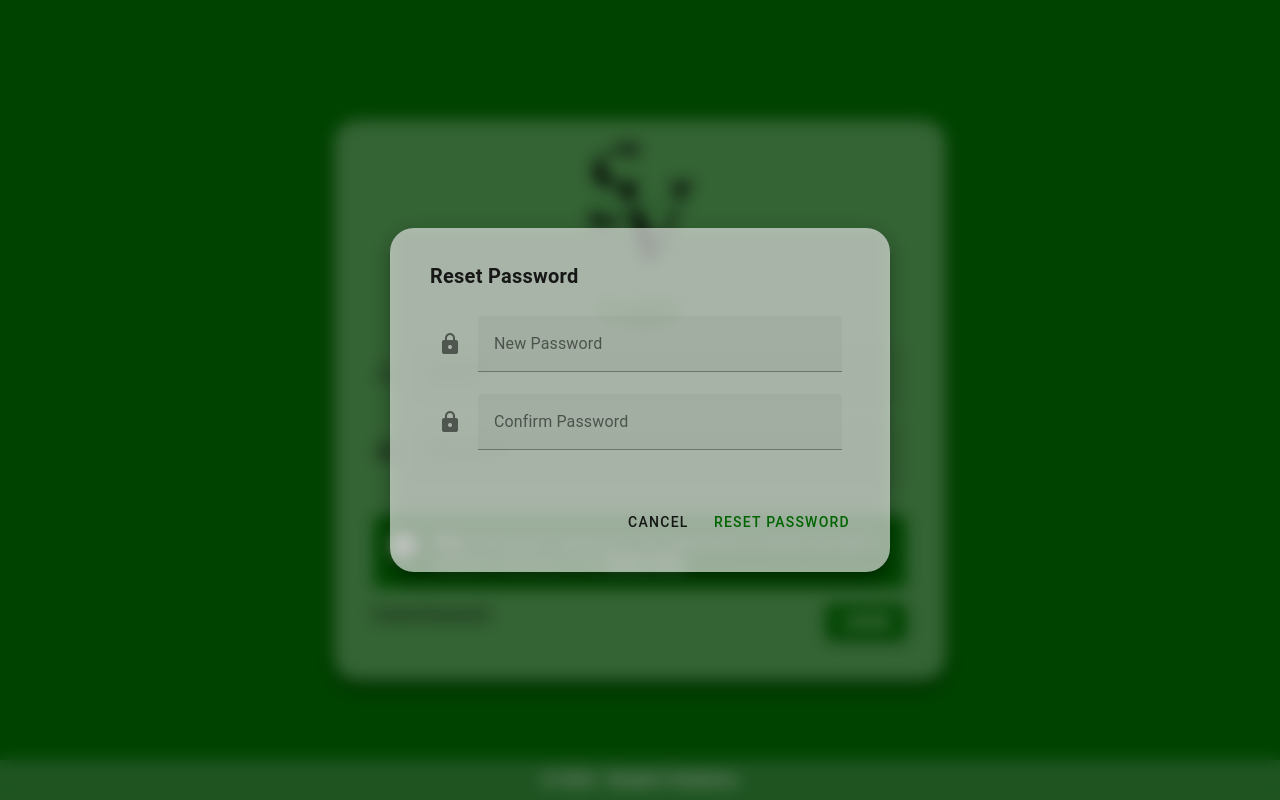
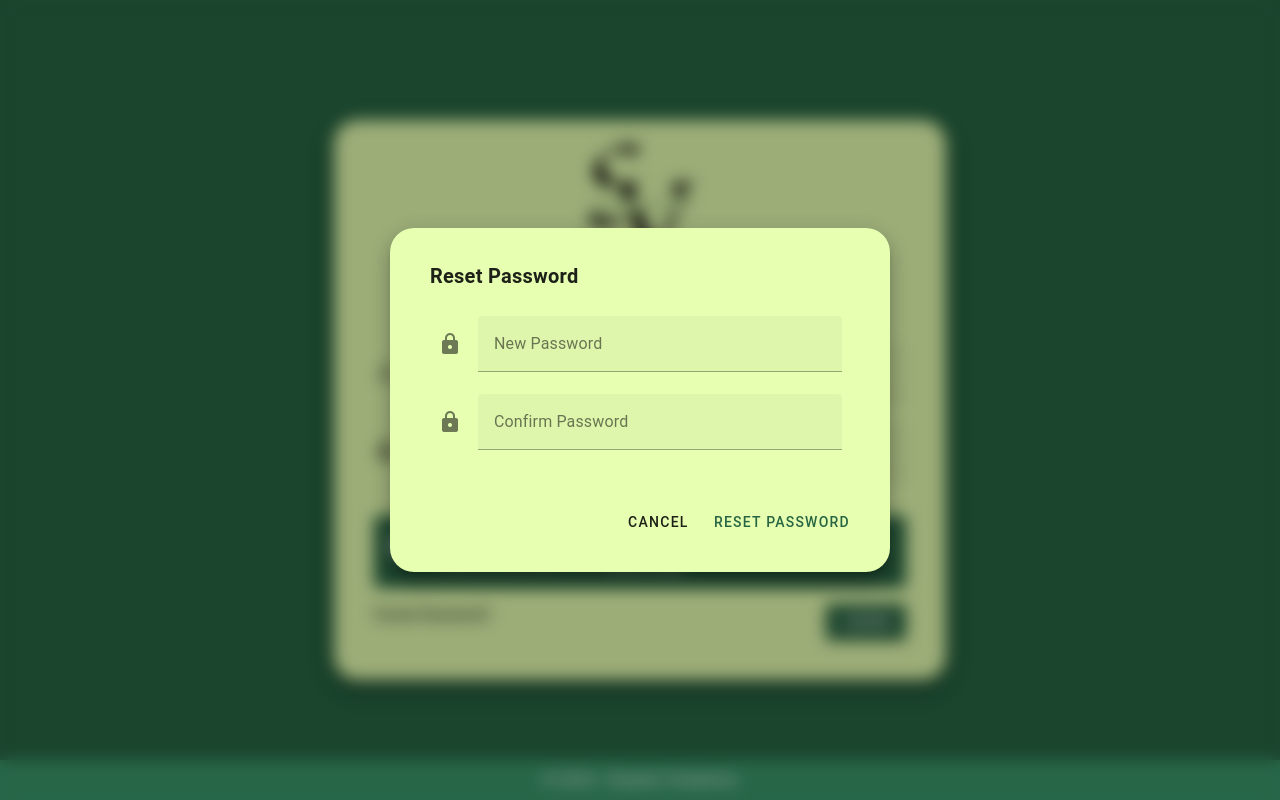
Before and after one commit to hersheydoria/student-violations-108, a Vue app: page /login in a window 1280 px wide. Both pictures are taken after a click on the element "Forgot Password?". Built offline with nearby package versions, Linux system fonts and the light colour scheme.

Commit message:
fix: change color

```diff
--- a/src/components/auth/LoginForm.vue
+++ b/src/components/auth/LoginForm.vue
@@ -112,7 +112,7 @@ function onResetPassword() {
         class="px-6 py-6"
         elevation="12"
         rounded="xl"
-        style="background-color: rgba(255, 255, 255, 0.6); backdrop-filter: blur(8px)"
+        style="background-color: #e6ffb1; backdrop-filter: blur(8px)"
       >
         <v-card-title class="headline"><strong>Reset Password</strong></v-card-title>
         <v-card-text>
--- a/src/components/layout/AppLayout.vue
+++ b/src/components/layout/AppLayout.vue
@@ -5,14 +5,14 @@
   <v-container
     fluid
     class="fill-height d-flex align-center justify-center"
-    style="background-color: #006400"
+    style="background-color: #286643"
   >
     <!-- Slot for injected content (e.g., the login form) -->
     <slot></slot>
   </v-container>
 
   <!-- Footer with centered text -->
-  <v-footer app class="px-3" style="background-color: #2e7d32; color: white">
+  <v-footer app class="px-3" style="background-color: #3a986a; color: white">
     <v-row>
       <v-col class="text-center"> © 2024 - Student Violations </v-col>
     </v-row>
--- a/src/main.js
+++ b/src/main.js
@@ -20,7 +20,7 @@ const vuetify = createVuetify({
     themes: {
       light: {
         colors: {
-          customGreen: '#006400' // Define custom color here
+          customGreen: '#286643' // Define custom color here
         }
       }
     }
--- a/src/views/auth/LoginView.vue
+++ b/src/views/auth/LoginView.vue
@@ -13,7 +13,7 @@ import AppLayout from '@/components/layout/AppLayout.vue'
             class="px-6 py-6"
             elevation="12"
             rounded="xl"
-            style="background-color: rgba(255, 255, 255, 0.3); backdrop-filter: blur(8px)"
+            style="background-color: #e6ffb1; backdrop-filter: blur(8px)"
           >
             <!-- Add image above the heading -->
             <v-img
@@ -26,7 +26,7 @@ import AppLayout from '@/components/layout/AppLayout.vue'
 
             <!-- Card title for "Login" -->
             <v-card-title class="text-center">
-              <h2 class="font-weight-bold" style="color: #006400">Login</h2>
+              <h2 class="font-weight-bold" style="color: #286643">Login</h2>
             </v-card-title>
 
             <!-- Card content -->
```
